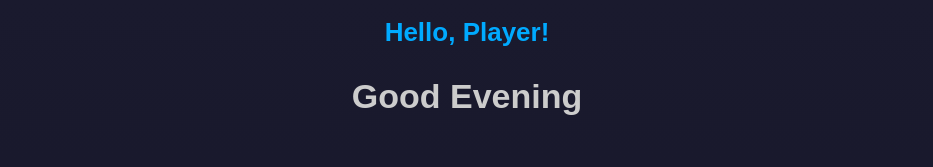
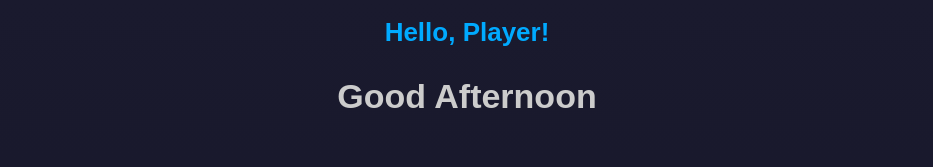
Before and after one commit to Pesky9/Mind-Quest, a React (Vite) app: page /home in a window 1280 px wide. Shown: the top 167 px of the page, without its empty margins (173-1106 px from the left). Built offline with nearby package versions, Linux system fonts and the light colour scheme.

Commit message:
Bug fixe

```diff
--- a/src/Homepage/Homepage.jsx
+++ b/src/Homepage/Homepage.jsx
@@ -35,7 +35,7 @@ const Homepage = () => {
     <div className="Main_Section">
       <div className="Heading">
         <h1>Hello, Player!</h1>
-        <h2>Good Evening</h2>
+        <h2>Good Afternoon</h2>
         <div className="Game_Section">
           <div
             className="Try_This"
```
